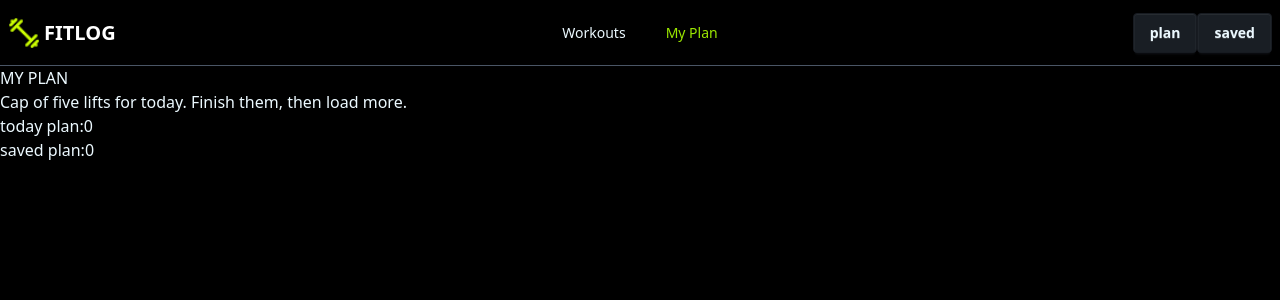
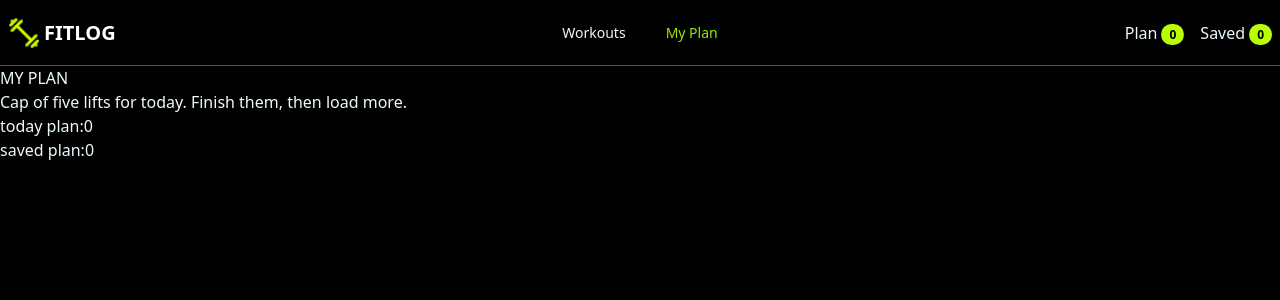
Before and after one commit to nimurovi/fit-log, a Next.js app: page /myplan in a window 1280 px wide. Shown: the top 300 px of the page. Built offline with nearby package versions, Linux system fonts and the light colour scheme.

Commit message:
navbar plan and saved button state initialization done

```diff
--- a/src/components/shared/Navbar.tsx
+++ b/src/components/shared/Navbar.tsx
@@ -1,13 +1,14 @@
 'use client';
-import React from 'react';
+import React, { useContext } from 'react';
 import Image from 'next/image';
 
 import logo from '@/assets/logo.png';
 import LinksCC from '../linkscc/LinksCC';
-import { link } from 'fs/promises';
+import Link from 'next/link';
+import { PlanContext, PlanContextType } from '@/context/PlanContext';
 
 const Navbar = () => {
-
+    const { savedPlan, todaysPlan }: PlanContextType = useContext(PlanContext);
     return (
         <div className=" border-b border-gray-600" >
             <div className="container mx-auto navbar ">
@@ -19,7 +20,7 @@ const Navbar = () => {
                         <ul
                             tabIndex={-1}
                             className="menu menu-sm dropdown-content bg-base-100 rounded-box z-1 mt-3 w-52 p-2 shadow">
-                             <LinksCC />
+                            <LinksCC />
                         </ul>
                     </div>
                     <div className="flex items-center gap-1">
@@ -33,10 +34,22 @@ const Navbar = () => {
                         <LinksCC />
                     </ul>
                 </div>
-                <div className="navbar-end">
-                    <a className="btn">plan</a>
-                    <a className="btn">saved</a>
-                </div>
+
+                    <ul className="navbar-end hidden gap-4 lg:flex">
+
+
+                        <li>
+                            <Link href="/myplan">
+                                Plan<span className="ml-1 rounded-full bg-[#b8ff00] px-2 py-0.5 text-xs font-bold text-black">{todaysPlan.length}</span>
+                            </Link>
+                        </li>
+                        <li>
+                            <Link href="/myplan">
+                                Saved<span className="ml-1 rounded-full bg-[#b8ff00] px-2 py-0.5 text-xs font-bold text-black">{savedPlan.length}</span>
+                            </Link>
+                        </li>
+                    </ul>
+
             </div>
         </div>
     );
```
